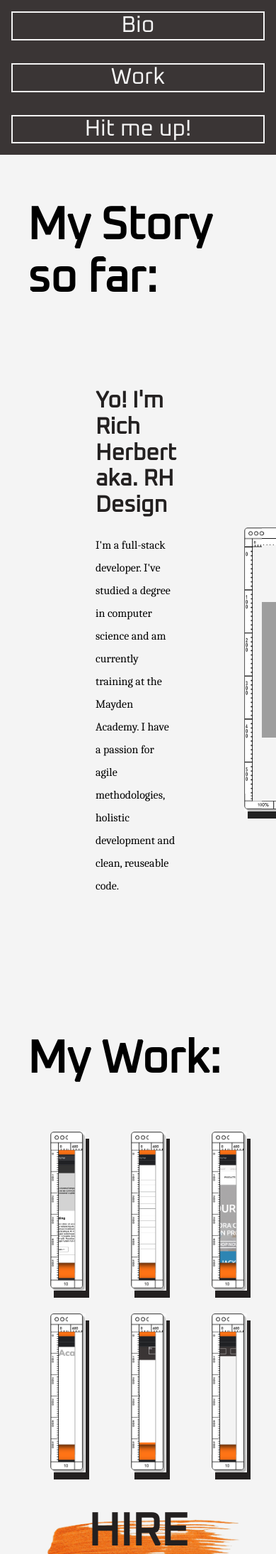
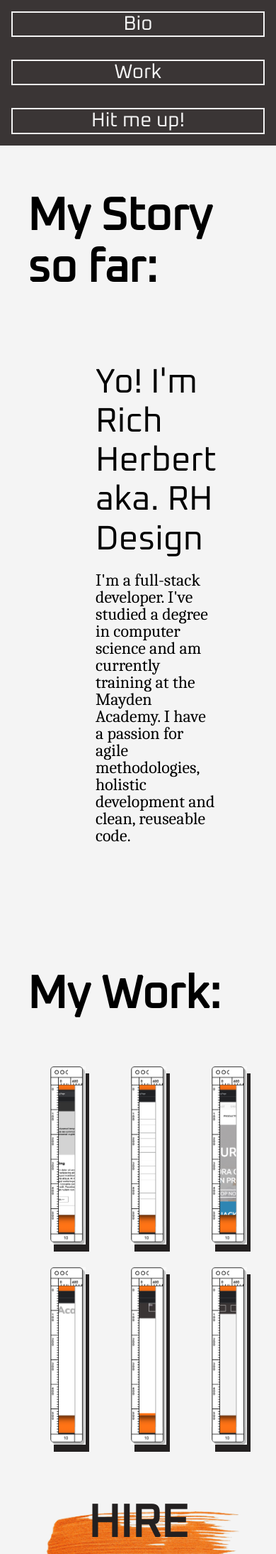
Before and after one commit to richherbs/portfolio2, a PHP site: page / in a window 390 px wide; the page is wider, and only the part inside the window is pictured. Shown: the top 2189 px of that part at 71% size. Run offline with PHP 8.4, Linux system fonts and the light colour scheme; grey boxes are pictures that could not be loaded.

Commit message:
all hannah's changes except the media query styling

```diff
--- a/index.html
+++ b/index.html
@@ -30,8 +30,8 @@
             <div class='bio-title'>My Story so far:</div>
             <div class='bio-container'>
                 <div class='bio-text'>
-                    <h1>Yo! I'm Rich Herbert <br/>aka. RH Design</h1>
-                    <p>I'm a full-stack developer. I've studied a degree in computer science and am currently training at the Mayden Academy. I have a passion for agile methodologies, holistic development and clean, reuseable code.</p>
+                    <div class='bio-intro'>Yo! I'm Rich Herbert <br/>aka. RH Design</div>
+                    <div class='bio-story'>I'm a full-stack developer. I've studied a degree in computer science and am currently training at the Mayden Academy. I have a passion for agile methodologies, holistic development and clean, reuseable code.</div>
                 </div>
                 <div class='bio-pic'></div>
             </div>
--- a/styles/styles.css
+++ b/styles/styles.css
@@ -17,26 +17,13 @@
     color: #232020;
 }
 
-body::-webkit-scrollbar{
-    width: thin;
-}
-
-body::-webkit-scrollbar-track{
-    background: #3a3535;
-}
-
-body::-webkit-scrollbar-thumb{
-    background: #ff7315;
-    border-radius: 6px;
-    border: 3px solid #232020;
-}
-
 /* nav */
 .nav-bar{
     width: 100%;
     height: 10%;
     background-color: #3a3535;
     color: #f4f4f4;
+    /* position: fixed; */
 }
 
 .nav-bar-container{
@@ -61,9 +48,9 @@
 .nav-link a{
     text-decoration: none;
     color: #f4f4f4;
-    font-size: 2rem;
+    font-size: 1.75rem;
     font-family: 'oxanium', sans-serif;
-    font-weight: lighter;
+    font-weight: 300;
 }
 
 .logo{
@@ -102,11 +89,19 @@
 
 .bio-text{
     margin: 6rem 6rem;
+    height: 100%;
 }
 
-.bio-text p{
+.bio-intro{
+    font-family: 'oxanium', sans-serif;
+    font-size: 3rem;
+}
+
+.bio-story{
     font-family: 'caladea', serif;
-    line-height: 2rem;;
+    line-height: 1.5rem;
+    font-size: 1.5rem;
+    padding-top: 10%;
 }
 
 .bio-pic{
@@ -146,9 +141,10 @@
     display: grid;
     grid-template-columns: 1fr 1fr 1fr;
     width: 80%;
-    height: 30rem;
+    height: 35rem;
     margin: auto;
     row-gap: 2rem;
+    padding-bottom: 7%;
 }
 
 .work-card{
@@ -182,7 +178,7 @@
     opacity: 80%;
     text-align: center;
     background-color: #f4f4f4;
-    top: 10%;
+    top: 6%;
     height: 100%;
     width: 100%;
 }
@@ -191,7 +187,16 @@
     display: block;
 }
 
-.work-text-container h1,h3{
+.project-title{
+    font-family: 'oxanium', sans-serif;
+    font-size: 2rem;
+    position: relative;
+    top: 15%;
+    text-align: center;
+    color: #232020;
+}
+
+.project-description{
     position: relative;
     top: 15%;
     text-align: center;
```
Also changed, not shown: other parts of index.html (+15 -15 lines).
